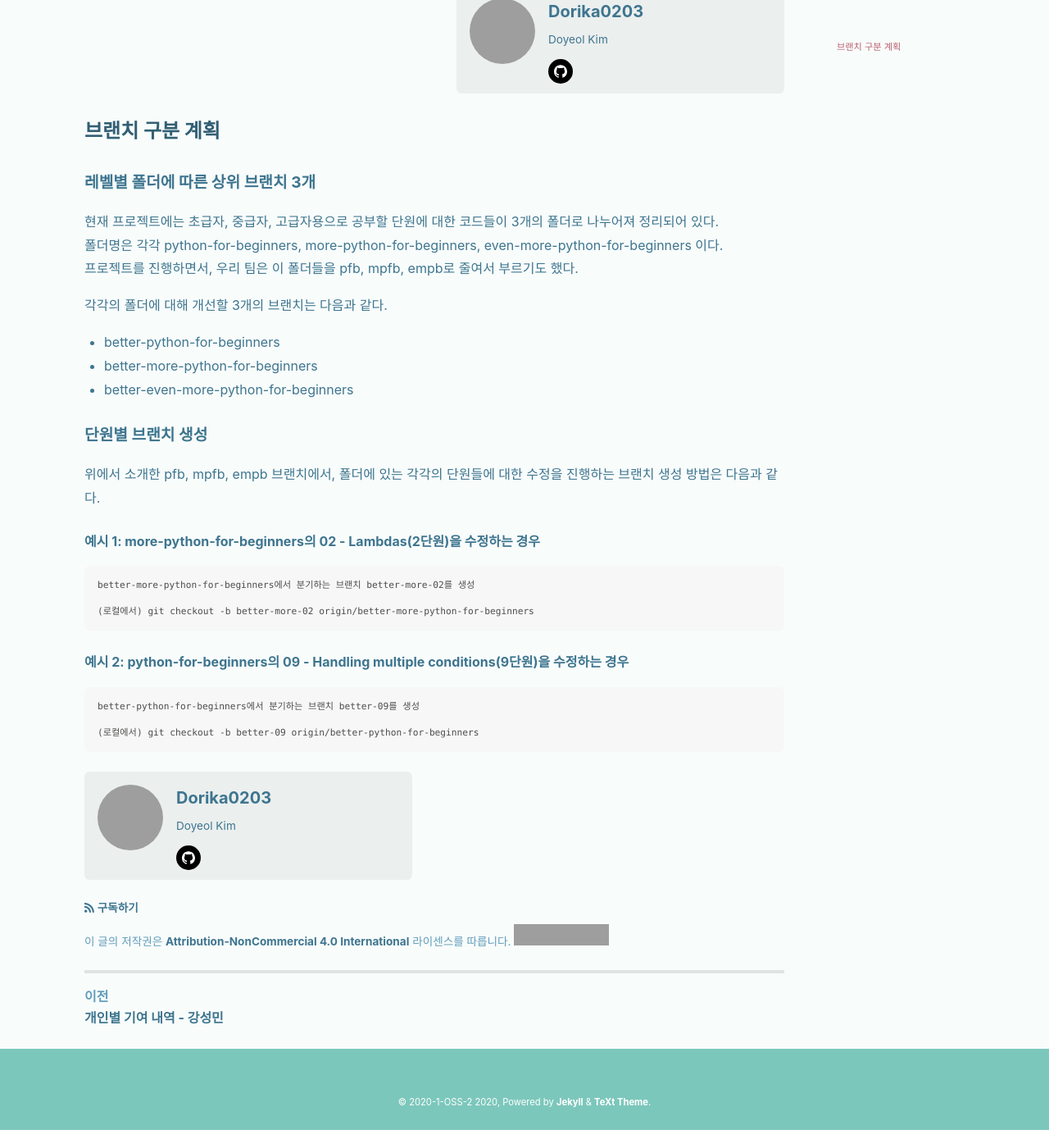
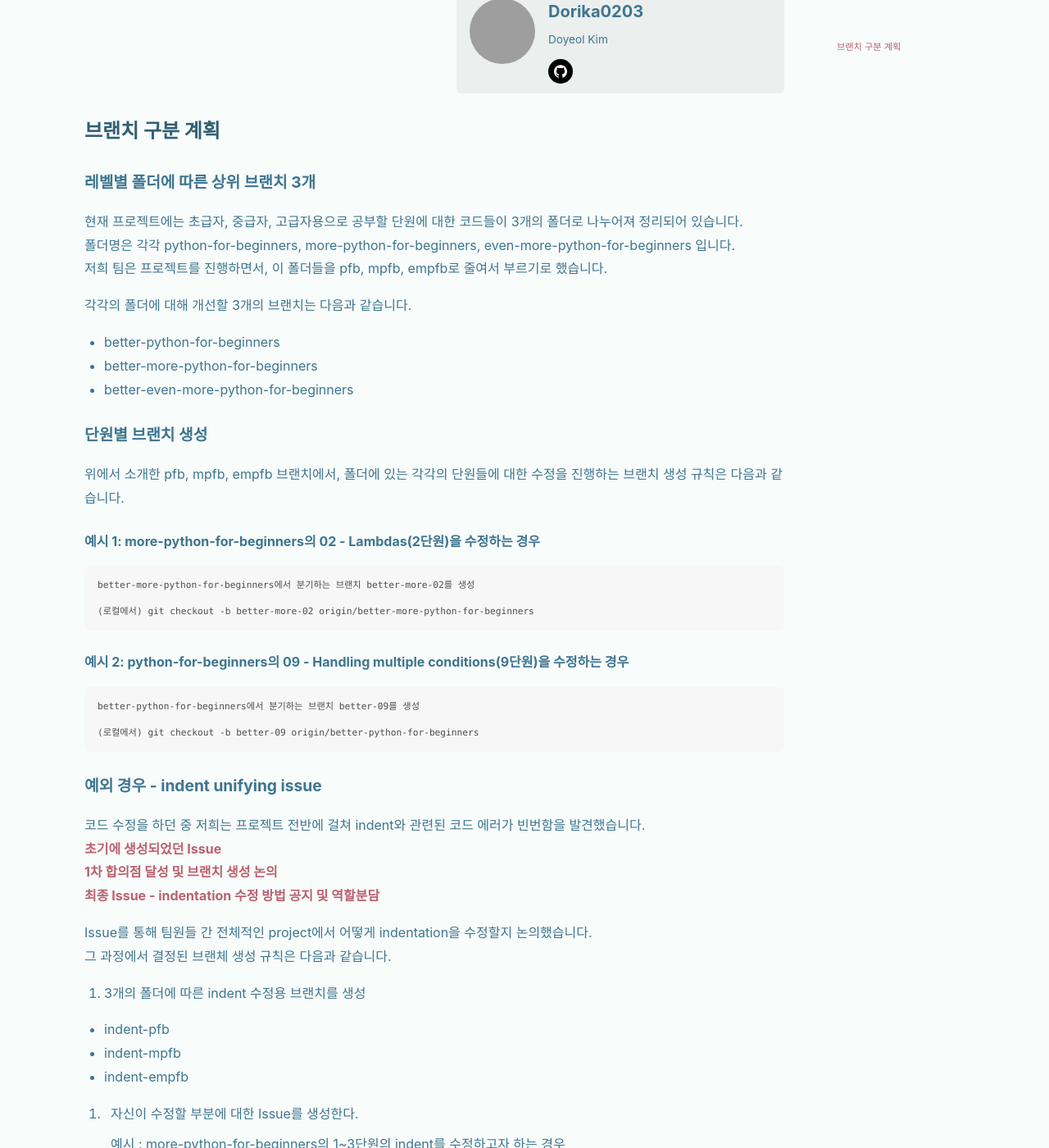
Before and after one commit to 20-1-SKKU-OSS/2020-1-OSS-2, a Jekyll site: the page built from docs/_posts/2020-06-09-Branch-Creating-Rule.md, in a window 1280 px wide and 1400 px high, scrolled down 290 px, cut to the strip 0-1400 px from the top of the window. Shown: the whole strip at 82% size. Built offline with Jekyll 4.4.1, drawn with Linux system fonts in a browser that asks for light colours; nearby versions of some CDN libraries; before the commit the page ends 1668 px from its top, so only the background shows below that; some of the changed text lies outside the part shown; grey boxes are pictures that could not be loaded.

Commit message:
Update 2020-06-09-Branch-Creating-Rule.md

```diff
--- a/docs/_posts/2020-06-09-Branch-Creating-Rule.md
+++ b/docs/_posts/2020-06-09-Branch-Creating-Rule.md
@@ -10,22 +10,18 @@ tags: Python_Getting_Started
 #### 레벨별 폴더에 따른 상위 브랜치 3개
 
 
-현재 프로젝트에는 초급자, 중급자, 고급자용으로 공부할 단원에 대한 코드들이 3개의 폴더로 나누어져 정리되어 있다.<br/>폴더명은 각각 python-for-beginners, more-python-for-beginners, even-more-python-for-beginners 이다.<br/>프로젝트를 진행하면서, 우리 팀은 이 폴더들을 pfb, mpfb, empb로 줄여서 부르기도 했다.
+현재 프로젝트에는 초급자, 중급자, 고급자용으로 공부할 단원에 대한 코드들이 3개의 폴더로 나누어져 정리되어 있습니다.<br/>폴더명은 각각 python-for-beginners, more-python-for-beginners, even-more-python-for-beginners 입니다.<br/>저희 팀은 프로젝트를 진행하면서, 이 폴더들을 pfb, mpfb, empfb로 줄여서 부르기로 했습니다.
 
-각각의 폴더에 대해 개선할 3개의 브랜치는 다음과 같다.
+각각의 폴더에 대해 개선할 3개의 브랜치는 다음과 같습니다.
 
 - better-python-for-beginners
 - better-more-python-for-beginners
 - better-even-more-python-for-beginners
 
 
-
-
-
-
 #### 단원별 브랜치 생성
 
-위에서 소개한 pfb, mpfb, empb 브랜치에서, 폴더에 있는 각각의 단원들에 대한 수정을 진행하는 브랜치 생성 방법은 다음과 같다.
+위에서 소개한 pfb, mpfb, empfb 브랜치에서, 폴더에 있는 각각의 단원들에 대한 수정을 진행하는 브랜치 생성 규칙은 다음과 같습니다.
 
 ##### 예시 1: more-python-for-beginners의 02 - Lambdas(2단원)을 수정하는 경우
 
@@ -40,3 +36,35 @@ tags: Python_Getting_Started
     better-python-for-beginners에서 분기하는 브랜치 better-09를 생성
 
     (로컬에서) git checkout -b better-09 origin/better-python-for-beginners
+
+#### 예외 경우 - indent unifying issue
+
+코드 수정을 하던 중 저희는 프로젝트 전반에 걸쳐 indent와 관련된 코드 에러가 빈번함을 발견했습니다.<br/>
+[초기에 생성되었던 Issue](https://github.com/20-1-SKKU-OSS/c9-python-getting-started/issues/11)<br/>
+[1차 합의점 달성 및 브랜치 생성 논의](https://github.com/20-1-SKKU-OSS/c9-python-getting-started/issues/15)<br/>
+[최종 Issue - indentation 수정 방법 공지 및 역할분담](https://github.com/20-1-SKKU-OSS/c9-python-getting-started/issues/20)<br/>
+
+Issue를 통해 팀원들 간 전체적인 project에서 어떻게 indentation을 수정할지 논의했습니다.<br/>
+그 과정에서 결정된 브랜체 생성 규칙은 다음과 같습니다.
+
+1. 3개의 폴더에 따른 indent 수정용 브랜치를 생성
+
+- indent-pfb
+- indent-mpfb
+- indent-empfb
+
+2. 자신이 수정할 부분에 대한 Issue를 생성한다.
+
+    예시 : more-python-for-beginners의 1~3단원의 indent를 수정하고자 하는 경우
+
+    Issue 제목: Unifying indentation: more-python-for-beginners chatper 1-3
+
+    [링크](https://github.com/20-1-SKKU-OSS/c9-python-getting-started/issues/26)
+
+3. 해당 이슈 번호 (위의 예시의 경우는 26번임)를 기반으로 브랜치를 생성한다.
+
+    새로 만들어질 브랜치 명: Issue-26
+
+    분기할 브랜치: more-python-for-beginners의 단원들을 수정하므로 indent-mpfb를 분기할 브랜치로 선택
+
+    (로컬에서) git checkout -b Issue-26 origin/indent-mpfb
```
